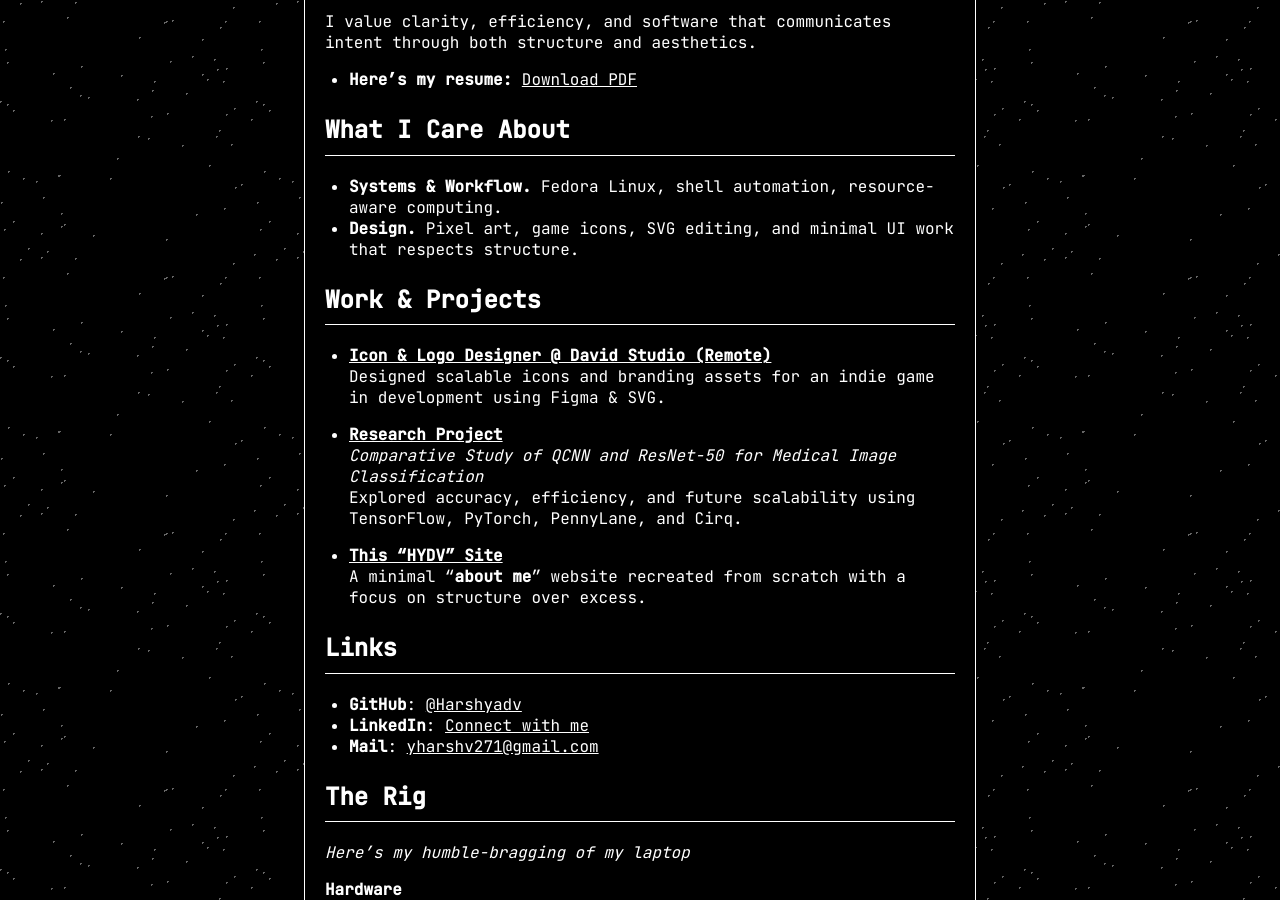
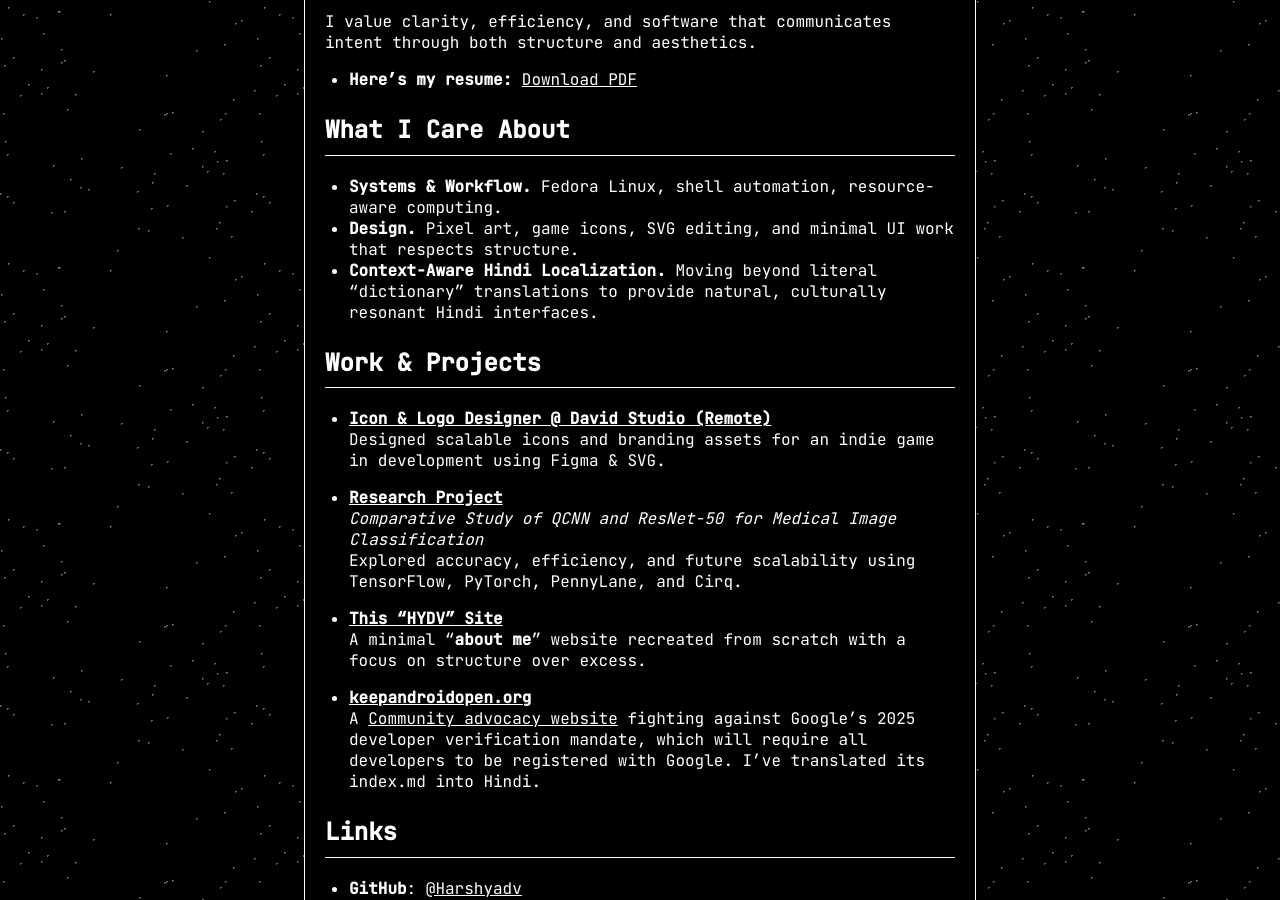
Before and after one commit to Harshyadv/HYDV, a Jekyll site: the page built from index.md, in a window 1280 px wide and 900 px high, scrolled down 233 px. Built offline with Jekyll 4.4.1, drawn with Linux system fonts in a browser that asks for light colours.

Commit message:
Added the translation part in my index.md

```diff
--- a/index.md
+++ b/index.md
@@ -13,17 +13,22 @@ I value clarity, efficiency, and software that communicates intent through both
 ## What I Care About
 * **Systems & Workflow.** Fedora Linux, shell automation, resource-aware computing.
 * **Design.** Pixel art, game icons, SVG editing, and minimal UI work that respects structure.
+* **Context-Aware Hindi Localization.** Moving beyond literal "dictionary" translations to provide natural, culturally resonant Hindi interfaces.
 
 ## Work & Projects
-* **[Icon & Logo Designer @ David Studio (Remote)](https://github.com/Harshyadv/Minimalist-Game-UI-Asset-Pack-)**
+
+- **[Icon & Logo Designer @ David Studio (Remote)](https://github.com/Harshyadv/Minimalist-Game-UI-Asset-Pack-)**
   Designed scalable icons and branding assets for an indie game in development using Figma & SVG.
 
-* **[Research Project](https://github.com/Harshyadv/Final_Semester_Research_QCNN_vs_ResNet)**
+- **[Research Project](https://github.com/Harshyadv/Final_Semester_Research_QCNN_vs_ResNet)**
   *Comparative Study of QCNN and ResNet-50 for Medical Image Classification*
   Explored accuracy, efficiency, and future scalability using TensorFlow, PyTorch, PennyLane, and Cirq.
 
-* **[This “HYDV” Site](https://github.com/Harshyadv/HYDV)**
+- **[This "HYDV" Site](https://github.com/Harshyadv/HYDV)**
   A minimal "**about me**" website recreated from scratch with a focus on structure over excess.
+
+- **[keepandroidopen.org](https://keepandroidopen.org/hi)**
+  A [Community advocacy website](https://keepandroidopen.org) fighting against Google's 2025 developer verification mandate, which will require all developers to be registered with Google. I've translated its index.md into Hindi.
 
 ## Links
 * **GitHub**: [@Harshyadv](https://github.com/Harshyadv)
```
